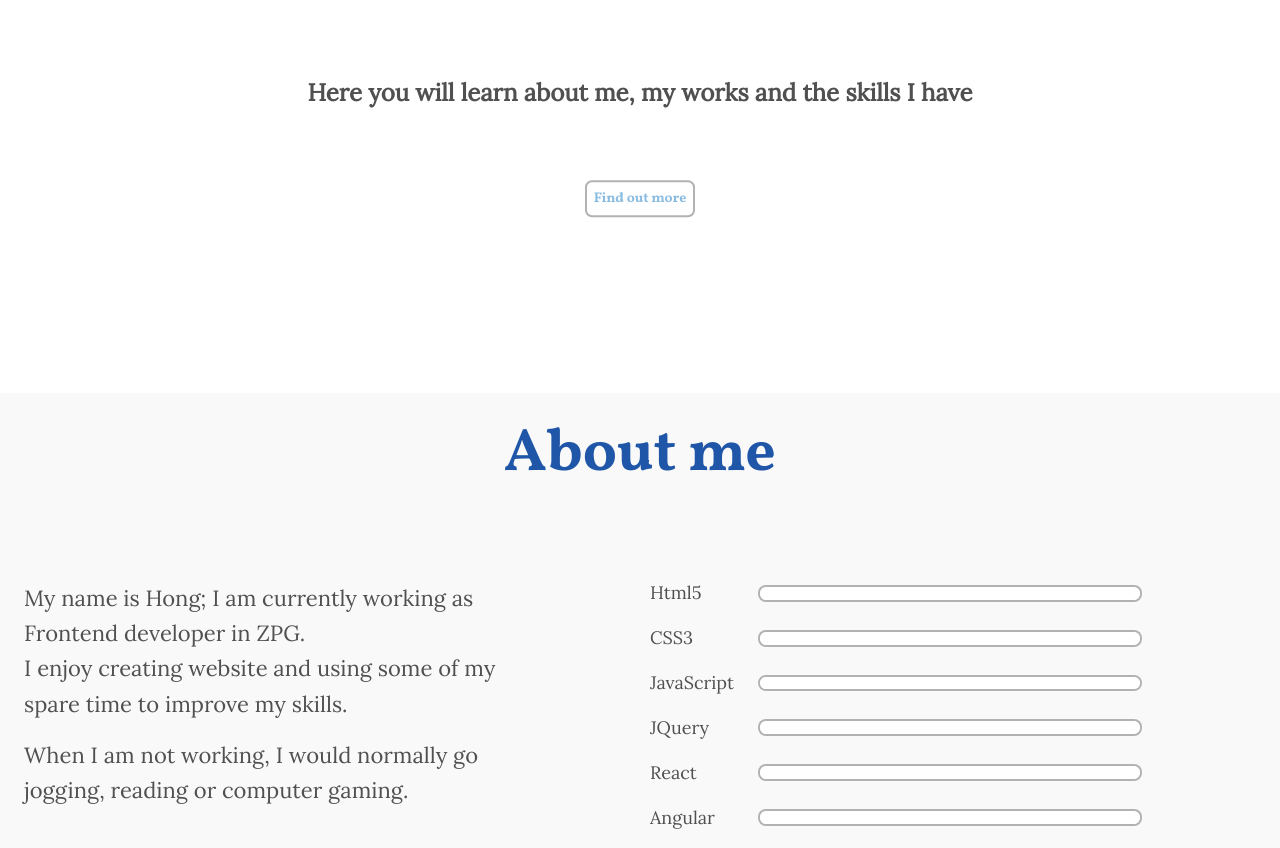
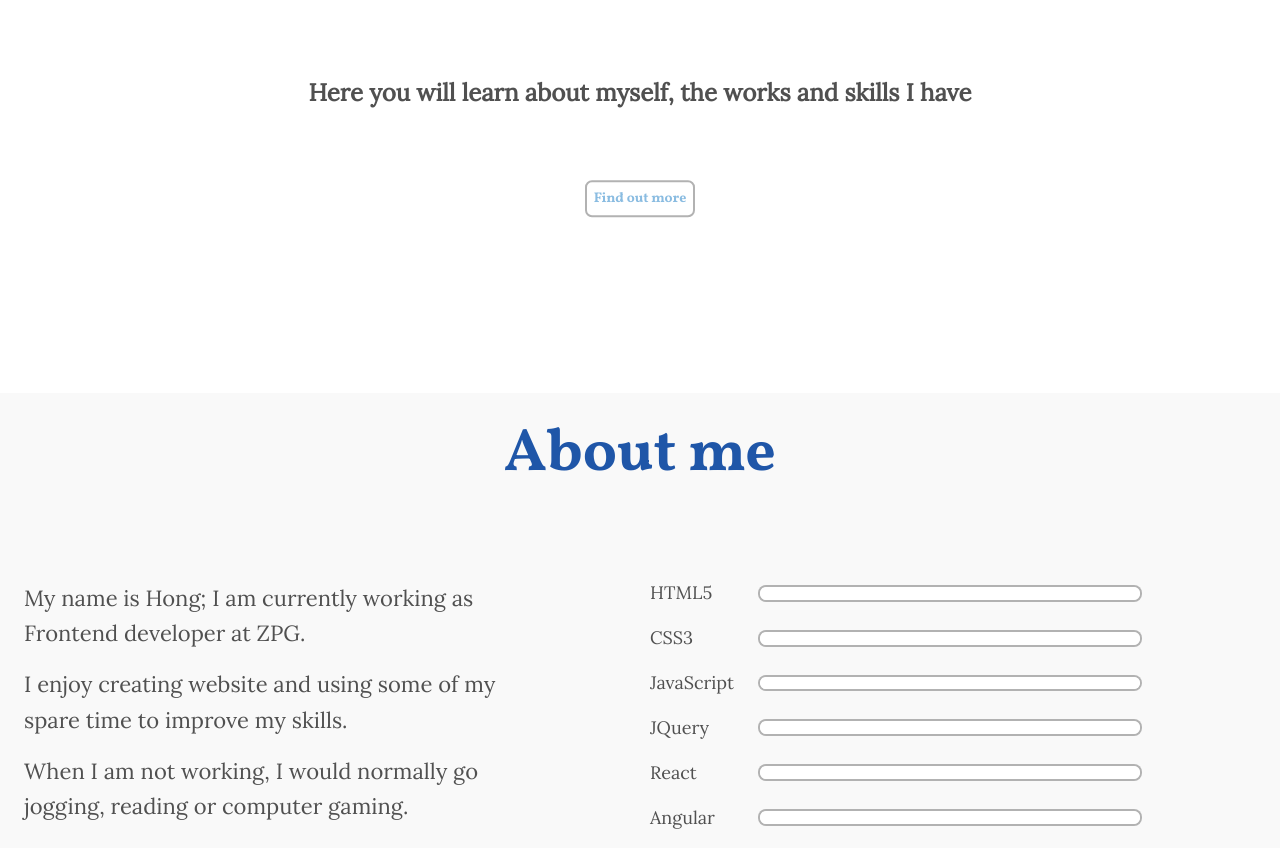
Before and after one commit to hong1015/Portfolio, a plain HTML site: page index.html in a window 1280 px wide. Shown: the part 407-1255 px from the top of the page. Drawn offline with nearby package versions, Linux system fonts and the light colour scheme.

Commit message:
text update

```diff
--- a/index.html
+++ b/index.html
@@ -54,7 +54,7 @@
 
             <h1>hong wong</h1>
 
-            <h4>Here you will learn about me, my works and the skills I have </h4>
+            <h4>Here you will learn about myself, the works and skills I have </h4>
 
             <div id="scrollDown">
                 <a href="#about" class="button"> Find out more</a>
@@ -68,7 +68,8 @@
 
         <div class="wraper">
             <div class="description">
-                <p>My name is Hong; I am currently working as Frontend developer in ZPG. </p>
+                <p>My name is Hong; I am currently working as Frontend developer at ZPG.</p>
+                <br/>
                 <p>I enjoy creating website and using some of my spare time to improve my skills. </p>
                 <br />
                 <p>
@@ -76,13 +77,12 @@
                 </p>
             </div>
             <ul class="titles">
-                <li>Html5</li>
+                <li>HTML5</li>
                 <li>CSS3</li>
                 <li>JavaScript</li>
                 <li>JQuery</li>
                 <li>React</li>
                 <li>Angular</li>
-
                 <li>Photoshop</li>
                 <li>Illustrato</li>
                 <li>PHP</li>
```
